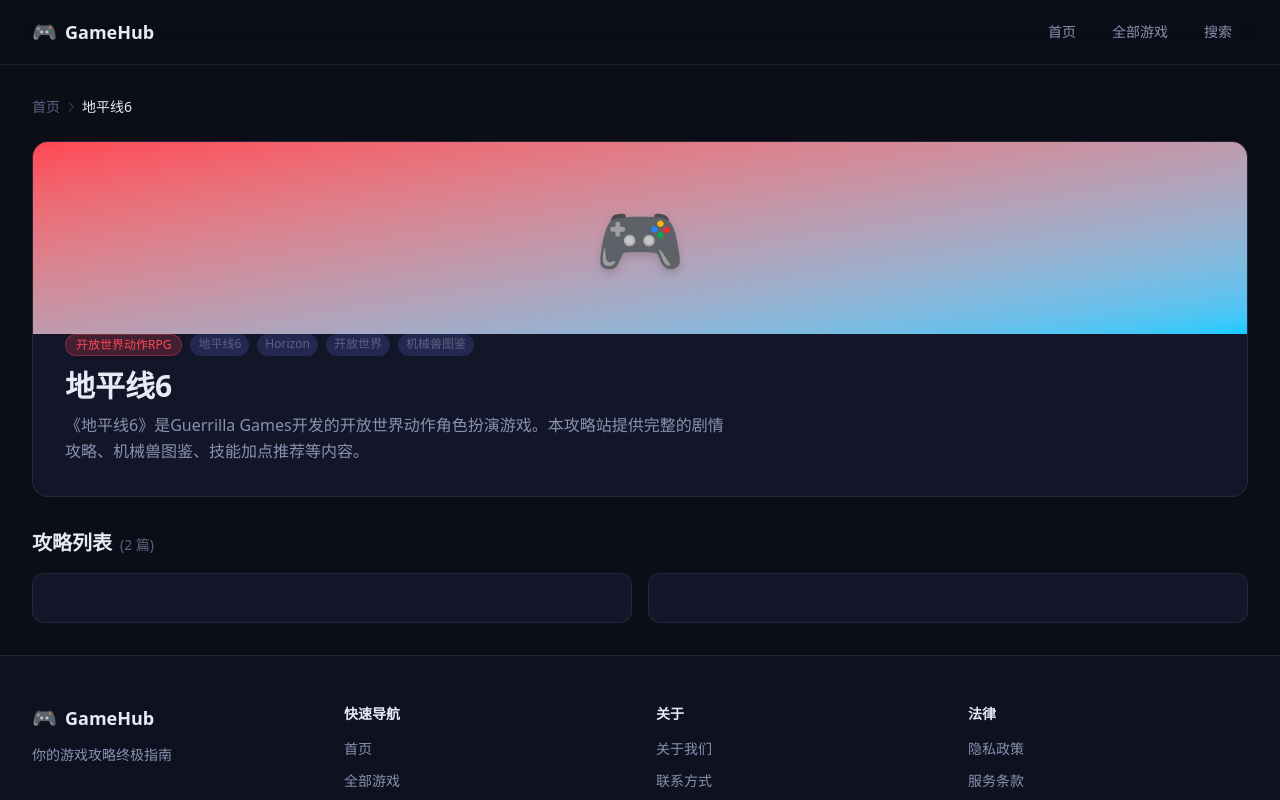
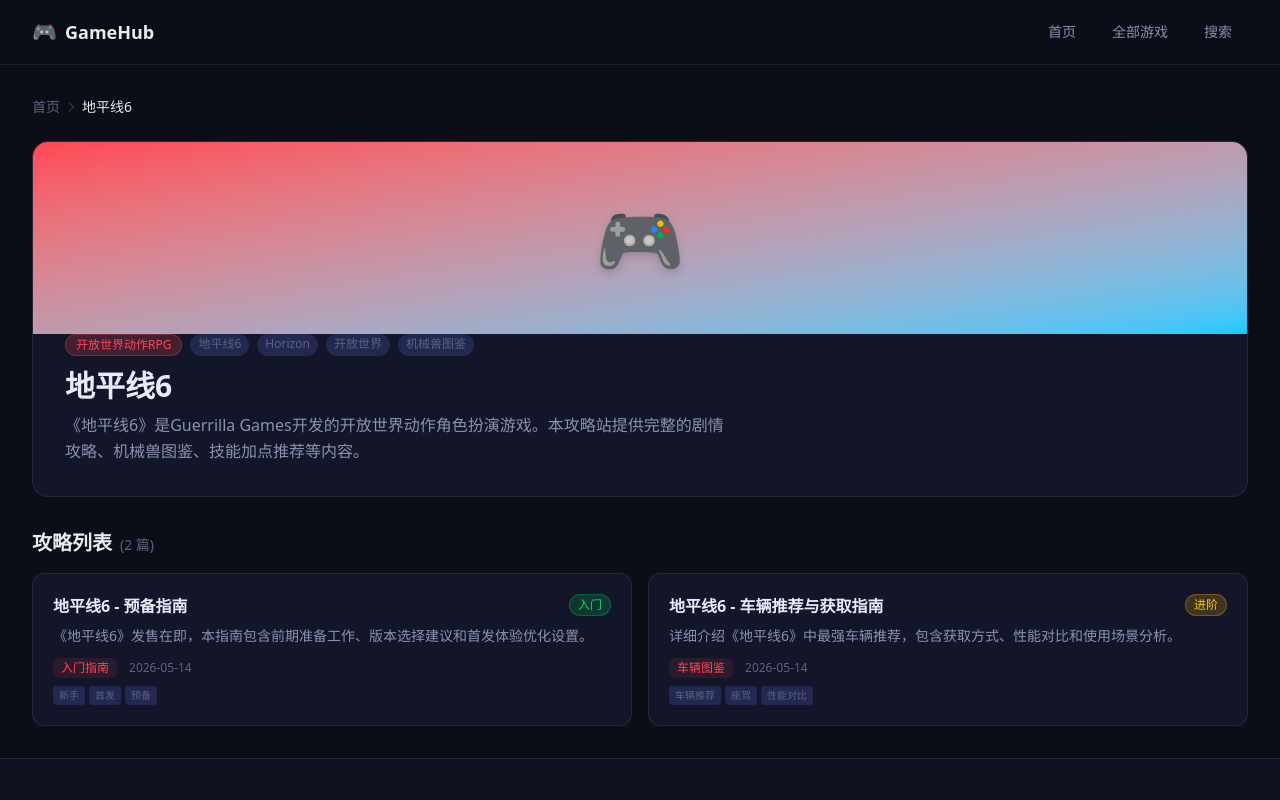
Before and after one commit to River-ak3/game-hub, a Next.js app: page /games/dixian6 in a window 1280 px wide. Shown: the top 800 px of the page. Built offline with nearby package versions, Linux system fonts and the light colour scheme.

Commit message:
fix(phase2): align with backend API exports - src/components/game/GuideCard.tsx

```diff
--- a/src/components/game/GuideCard.tsx
+++ b/src/components/game/GuideCard.tsx
@@ -1,16 +1,8 @@
 import Link from "next/link";
+import type { GuideContent } from "@/types/content";
 
 interface GuideCardProps {
-  guide: {
-    slug: string;
-    title: string;
-    description?: string;
-    category?: string;
-    difficulty?: string;
-    tags?: string[];
-    date?: string;
-    readTime?: string;
-  };
+  guide: GuideContent;
   gameSlug: string;
 }
 
@@ -21,17 +13,18 @@
 };
 
 export function GuideCard({ guide, gameSlug }: GuideCardProps) {
-  const diff = guide.difficulty ? difficultyMap[guide.difficulty] : null;
+  const fm = guide.frontmatter;
+  const diff = fm.difficulty ? difficultyMap[fm.difficulty] : null;
 
   return (
     <Link
       href={`/games/${gameSlug}/${guide.slug}`}
-      className="group block min-h-[44px]" /* min-h ensures touch target */
+      className="group block min-h-[44px]"
     >
       <div className="rounded-xl bg-surface border border-border p-4 sm:p-5 card-glow h-full">
         <div className="flex flex-wrap items-start justify-between gap-2 mb-2">
           <h3 className="text-sm sm:text-base font-semibold text-text-primary group-hover:text-primary transition-colors line-clamp-1 flex-1">
-            {guide.title}
+            {fm.title}
           </h3>
           {diff && (
             <span className={`inline-flex px-2 py-0.5 rounded-full text-[10px] sm:text-xs font-medium border shrink-0 ${diff.color}`}>
@@ -40,25 +33,24 @@
           )}
         </div>
 
-        {guide.description && (
+        {fm.description && (
           <p className="text-xs sm:text-sm text-text-secondary line-clamp-2 mb-3">
-            {guide.description}
+            {fm.description}
           </p>
         )}
 
         <div className="flex flex-wrap items-center gap-2 sm:gap-3 text-[11px] sm:text-xs text-text-muted">
-          {guide.category && (
+          {fm.category && (
             <span className="px-2 py-0.5 rounded-md bg-primary/10 text-primary font-medium">
-              {guide.category}
+              {fm.category}
             </span>
           )}
-          {guide.readTime && <span>{guide.readTime}</span>}
-          {guide.date && <span>{guide.date}</span>}
+          {fm.updatedAt && <span>{fm.updatedAt}</span>}
         </div>
 
-        {guide.tags && guide.tags.length > 0 && (
+        {fm.tags && fm.tags.length > 0 && (
           <div className="flex flex-wrap gap-1 mt-2">
-            {guide.tags.slice(0, 3).map((tag) => (
+            {fm.tags.slice(0, 3).map((tag) => (
               <span key={tag} className="text-[10px] px-1.5 py-0.5 rounded bg-surface-lighter text-text-muted">
                 {tag}
               </span>
```
